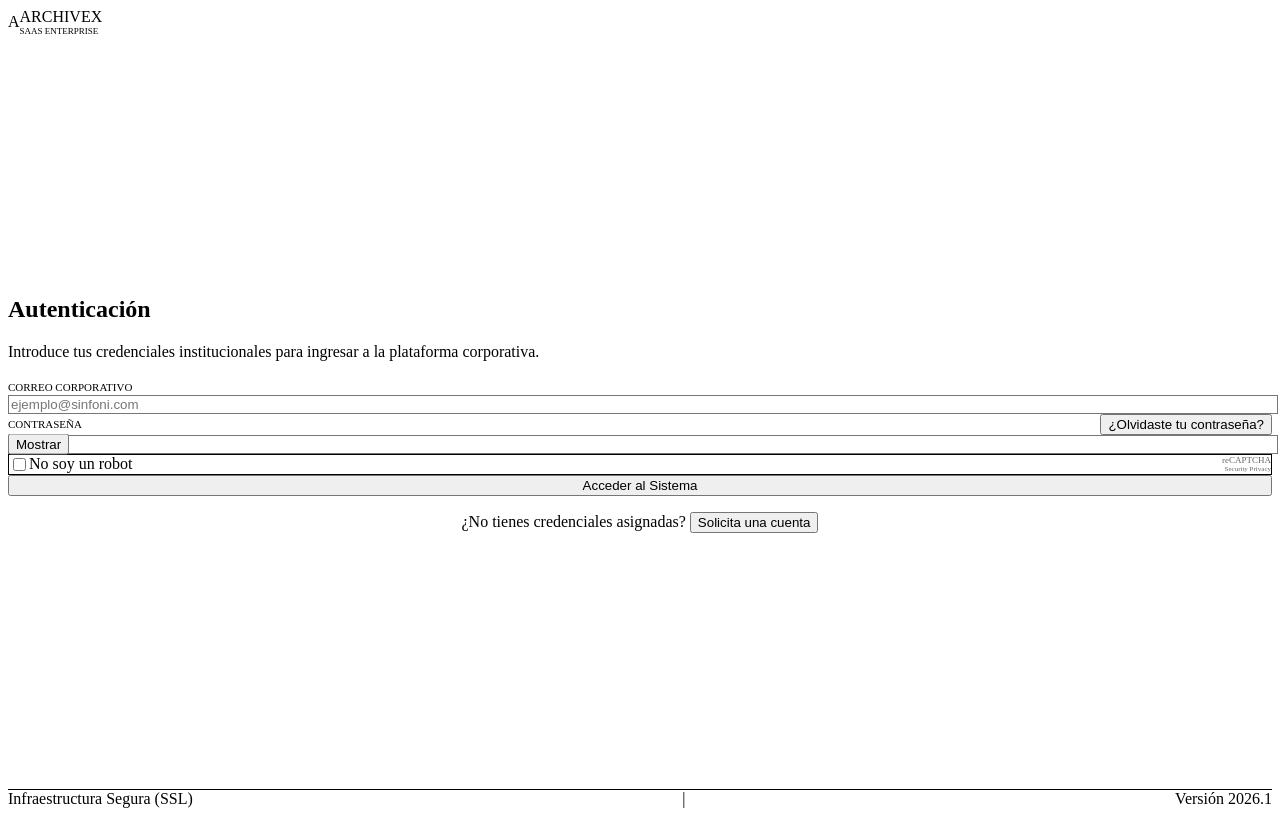
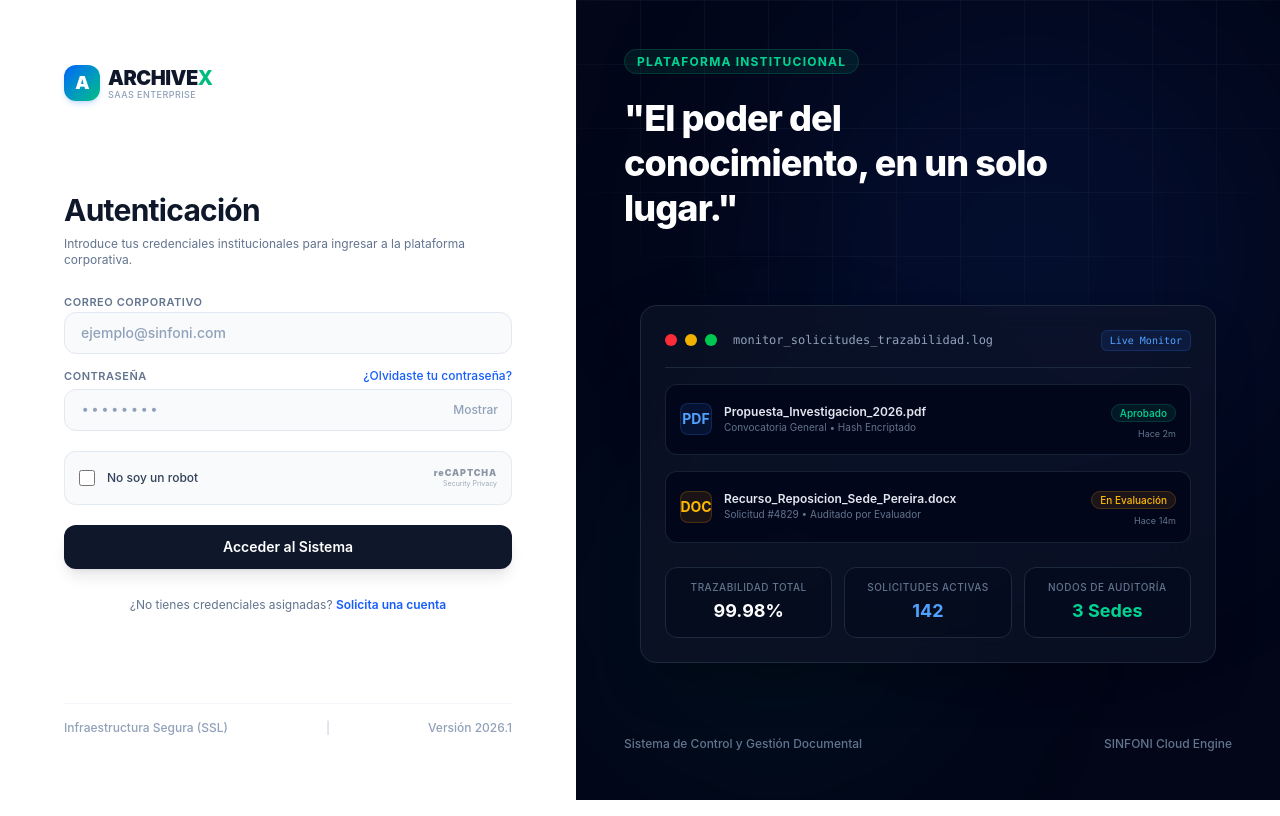
Before and after one commit to dantuki/proyecto-sinfoni, a React app in the folder frontend/: page / in a window 1280 px wide. Built offline with nearby package versions, Linux system fonts and the light colour scheme; the HTML template or start-up script is replaced by a standard one.

Commit message:
errores del css y wl talw solucionados

```diff
--- a/frontend/package.json
+++ b/frontend/package.json
@@ -10,6 +10,8 @@
     "preview": "vite preview"
   },
   "dependencies": {
+    "@azure/msal-browser": "^5.15.0",
+    "@azure/msal-react": "^5.5.0",
     "axios": "^1.18.1",
     "react": "^19.2.6",
     "react-dom": "^19.2.6",
--- a/frontend/src/index.css
+++ b/frontend/src/index.css
@@ -1,8 +1,8 @@
-@tailwind base;
-@tailwind components;
-@tailwind utilities;
+@import "tailwindcss";
 
-@layer utilities {
+@theme {
+  --animate-fade-in: fadeIn 0.2s cubic-bezier(0.16, 1, 0.3, 1) forwards;
+
   @keyframes fadeIn {
     from {
       opacity: 0;
@@ -13,8 +13,4 @@
       transform: translateY(0);
     }
   }
-
-  .animate-fade-in {
-    animation: fadeIn 0.2s cubic-bezier(0.16, 1, 0.3, 1) forwards;
-  }
 }
```
Also changed, not shown: 1 other file (tests, documents, lock files or other folders).
